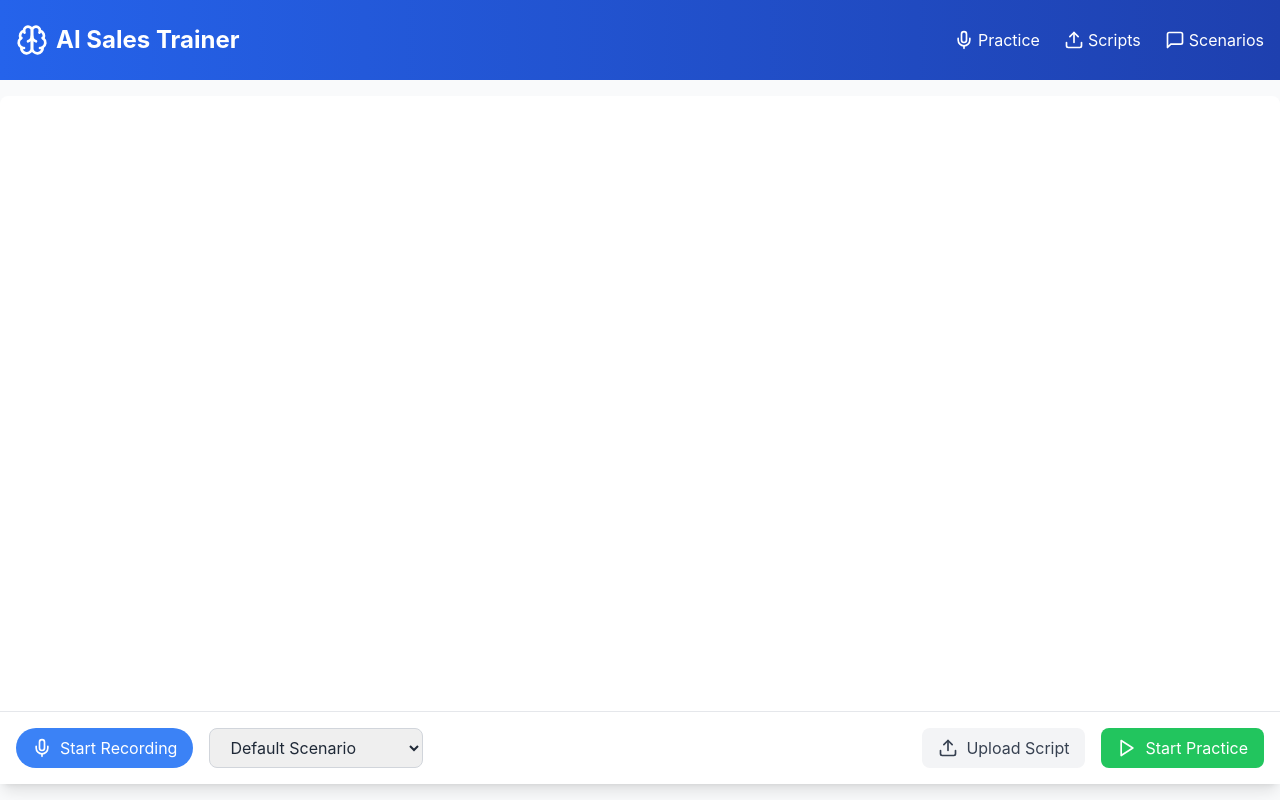
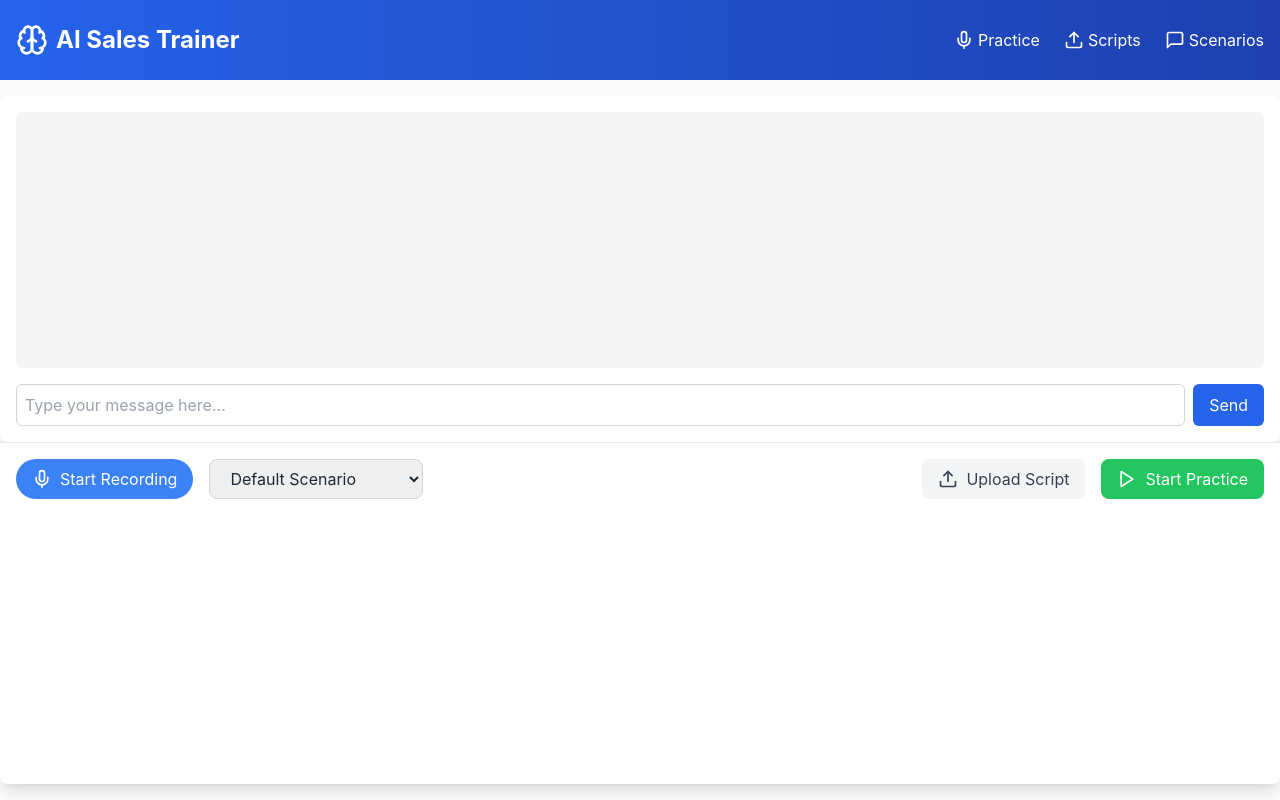
Before and after one commit to MistaSharp/Spar, a React (Vite) app in the folder project 3/: page / in a window 1280 px wide. Built offline with nearby package versions, Linux system fonts and the light colour scheme.

Commit message:
Update ConversationArea.tsx

```diff
--- a/project 3/src/components/ConversationArea.tsx
+++ b/project 3/src/components/ConversationArea.tsx
@@ -1,55 +1,51 @@
-import React from 'react';
-import { User, Bot } from 'lucide-react';
+import React, { useState } from 'react';
+import { callOpenAI } from '../utils/openaiClient';
 
-interface Message {
-  text: string;
-  type: 'user' | 'ai';
-  timestamp: Date;
-}
+const ConversationArea: React.FC = () => {
+  const [input, setInput] = useState('');
+  const [messages, setMessages] = useState<{ user: string; bot: string }[]>([]);
+  const apiKey = 'your-openai-api-key'; // Replace with a secure method for storing your key
 
-interface Props {
-  messages: Message[];
-}
+  const handleSend = async () => {
+    if (!input.trim()) return;
 
-export default function ConversationArea({ messages }: Props) {
+    const userMessage = input.trim();
+    setMessages([...messages, { user: userMessage, bot: '...' }]);
+
+    try {
+      const botResponse = await callOpenAI(userMessage, apiKey);
+      setMessages((prev) => [...prev.slice(0, -1), { user: userMessage, bot: botResponse }]);
+    } catch (error) {
+      console.error('Error fetching response:', error);
+      setMessages((prev) => [...prev.slice(0, -1), { user: userMessage, bot: 'Error fetching response.' }]);
+    }
+
+    setInput('');
+  };
+
   return (
-    <div className="flex-1 overflow-y-auto p-4 space-y-4">
-      {messages.map((message, index) => (
-        <div
-          key={index}
-          className={`flex ${
-            message.type === 'user' ? 'justify-end' : 'justify-start'
-          }`}
-        >
-          <div
-            className={`flex items-start space-x-2 max-w-[70%] ${
-              message.type === 'user'
-                ? 'flex-row-reverse space-x-reverse'
-                : 'flex-row'
-            }`}
-          >
-            <div
-              className={`p-2 rounded-lg ${
-                message.type === 'user'
-                  ? 'bg-blue-600 text-white'
-                  : 'bg-gray-100 text-gray-800'
-              }`}
-            >
-              <div className="flex items-center space-x-2 mb-1">
-                {message.type === 'user' ? (
-                  <User className="w-4 h-4" />
-                ) : (
-                  <Bot className="w-4 h-4" />
-                )}
-                <span className="text-xs opacity-75">
-                  {message.timestamp.toLocaleTimeString()}
-                </span>
-              </div>
-              <p className="text-sm">{message.text}</p>
-            </div>
+    <div className="p-4 bg-white rounded-md shadow-md">
+      <div className="mb-4 h-64 overflow-y-auto bg-gray-100 p-2 rounded-md">
+        {messages.map((msg, index) => (
+          <div key={index} className="mb-2">
+            <p className="text-blue-600 font-bold">You: {msg.user}</p>
+            <p className="text-gray-800">Bot: {msg.bot}</p>
           </div>
-        </div>
-      ))}
+        ))}
+      </div>
+      <div className="flex">
+        <input
+          className="flex-grow p-2 border border-gray-300 rounded-md focus:outline-none focus:ring focus:ring-primary"
+          value={input}
+          onChange={(e) => setInput(e.target.value)}
+          placeholder="Type your message here..."
+        />
+        <button onClick={handleSend} className="ml-2">
+          Send
+        </button>
+      </div>
     </div>
   );
-}
+};
+
+export default ConversationArea;
```
